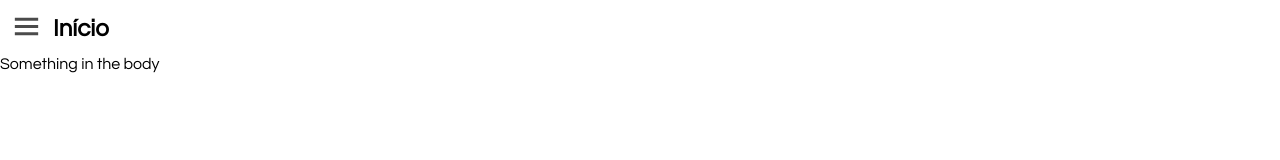
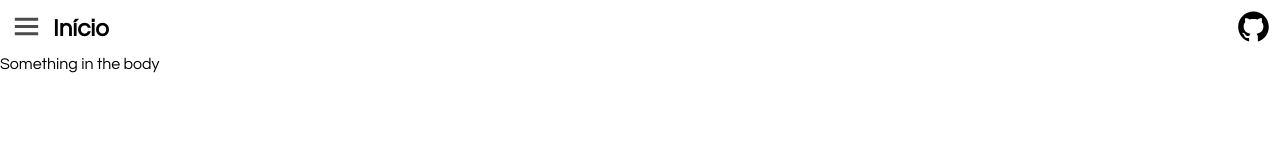
Before and after one commit to joaorodrs/crypto, a React (Create React App) app: page / in a window 1280 px wide. Shown: the top 160 px of the page. Built offline with nearby package versions, Linux system fonts and the light colour scheme.

Commit message:
style(drawer): drawer styles finished

```diff
--- a/public/index.html
+++ b/public/index.html
@@ -24,7 +24,7 @@
       work correctly both with client-side routing and a non-root public URL.
       Learn how to configure a non-root public URL by running `npm run build`.
     -->
-    <title>React App</title>
+    <title>Crypto</title>
   </head>
   <body>
     <noscript>You need to enable JavaScript to run this app.</noscript>
--- a/src/components/Drawer.tsx
+++ b/src/components/Drawer.tsx
@@ -1,5 +1,7 @@
-import { BiBitcoin, BiUser } from 'react-icons/bi'
+import { BiBitcoin, BiLogOut, BiUser } from 'react-icons/bi'
 import styles from '../styles/components/Drawer.module.css'
+
+import cryptoImg from '../assets/crypto.png'
 
 interface DrawerProps {
   showDrawer: boolean,
@@ -14,6 +16,12 @@ export const Drawer = ({ showDrawer, onChangeComponent }: DrawerProps) => {
         marginLeft: !showDrawer ? '-50%' : 0
       }}
     >
+      <div className={styles.logoWrapper}>
+        <img
+          src={cryptoImg}
+          alt="Crypto"
+        />
+      </div>
       <a
         className={styles.drawerItem}
         onClick={() => onChangeComponent('Início')}
@@ -28,6 +36,13 @@ export const Drawer = ({ showDrawer, onChangeComponent }: DrawerProps) => {
         <BiUser size={25} color="gray" />
         Perfil
       </a>
+      <a
+        className={styles.drawerItem}
+        onClick={() => alert('Logged out')}
+      >
+        <BiLogOut size={25} color="gray" />
+        Sair
+      </a>
     </aside>
   )
 }
--- a/src/pages/Home.tsx
+++ b/src/pages/Home.tsx
@@ -1,5 +1,6 @@
 import { useState } from "react"
 import { BiMenu } from "react-icons/bi"
+import { AiFillGithub } from 'react-icons/ai'
 import { Drawer } from "../components/Drawer"
 
 import styles from '../styles/pages/Home.module.css'
@@ -15,9 +16,16 @@ export const Home = () => {
   }
 
   return (
-    <div className={styles.homeContainer}>
+    <div
+      className={styles.homeContainer}
+    >
       <Drawer showDrawer={showDrawer} onChangeComponent={toggleComponent} />
-      <header className={styles.header}>
+      <header
+        className={styles.header}
+        style={{
+          background: showDrawer ? '#657bf936' : 'white'
+        }}
+      >
         <button
           onClick={() => setShowDrawer(!showDrawer)}
           className={styles.menuButton}
@@ -25,10 +33,23 @@ export const Home = () => {
           <BiMenu size={35} />
         </button>
         <h2>{activeComponent}</h2>
+        <a
+          href="https://github.com/joaorodrs/crypto"
+          target="_blank"
+          className={styles.gitHubButton}
+        >
+          <AiFillGithub
+            size={35}
+            color={showDrawer ? '#657bf9' : 'black'}
+          />
+        </a>
       </header>
       <main
         onClick={() => setShowDrawer(false)}
         className={styles.main}
+        style={{
+          background: showDrawer ? '#ddd' : 'white'
+        }}
       >
         Something in the body
       </main>
--- a/src/styles/components/Drawer.module.css
+++ b/src/styles/components/Drawer.module.css
@@ -1,5 +1,4 @@
 .drawerContainer {
-  background: red;
   display: flex;
   flex-direction: column;
   width: 50%;
@@ -7,8 +6,35 @@
   position: absolute;
   height: 100vh;
   z-index: 3;
+  background: white;
+}
+
+.logoWrapper {
+  display: flex;
+  height: 56px;
+  background: #657bf936;
+}
+
+.logoWrapper img {
+  width: 120px;
+  margin: auto;
 }
 
 .drawerItem {
-  background: yellow;
+  display: flex;
+  height: 50px;
+  align-items: center;
+  padding-left: 10px;
 }
+
+.drawerItem svg {
+  margin-right: 10px;
+}
+
+.drawerItem:last-child {
+  margin-top: auto
+}
+
+.drawerItem:hover {
+  opacity: 0.7;
+}
--- a/src/styles/pages/Home.module.css
+++ b/src/styles/pages/Home.module.css
@@ -9,6 +9,7 @@
   height: 60px;
   display: flex;
   align-items: center;
+  transition: background 0.3s;
 }
 
 .menuButton {
@@ -20,7 +21,13 @@
   opacity: 0.7;
 }
 
+.gitHubButton {
+  margin-left: auto;
+  padding: 9px;
+}
+
 .main {
   height: 100%;
   width: 100vw;
+  transition: background 0.3s;
 }
```
